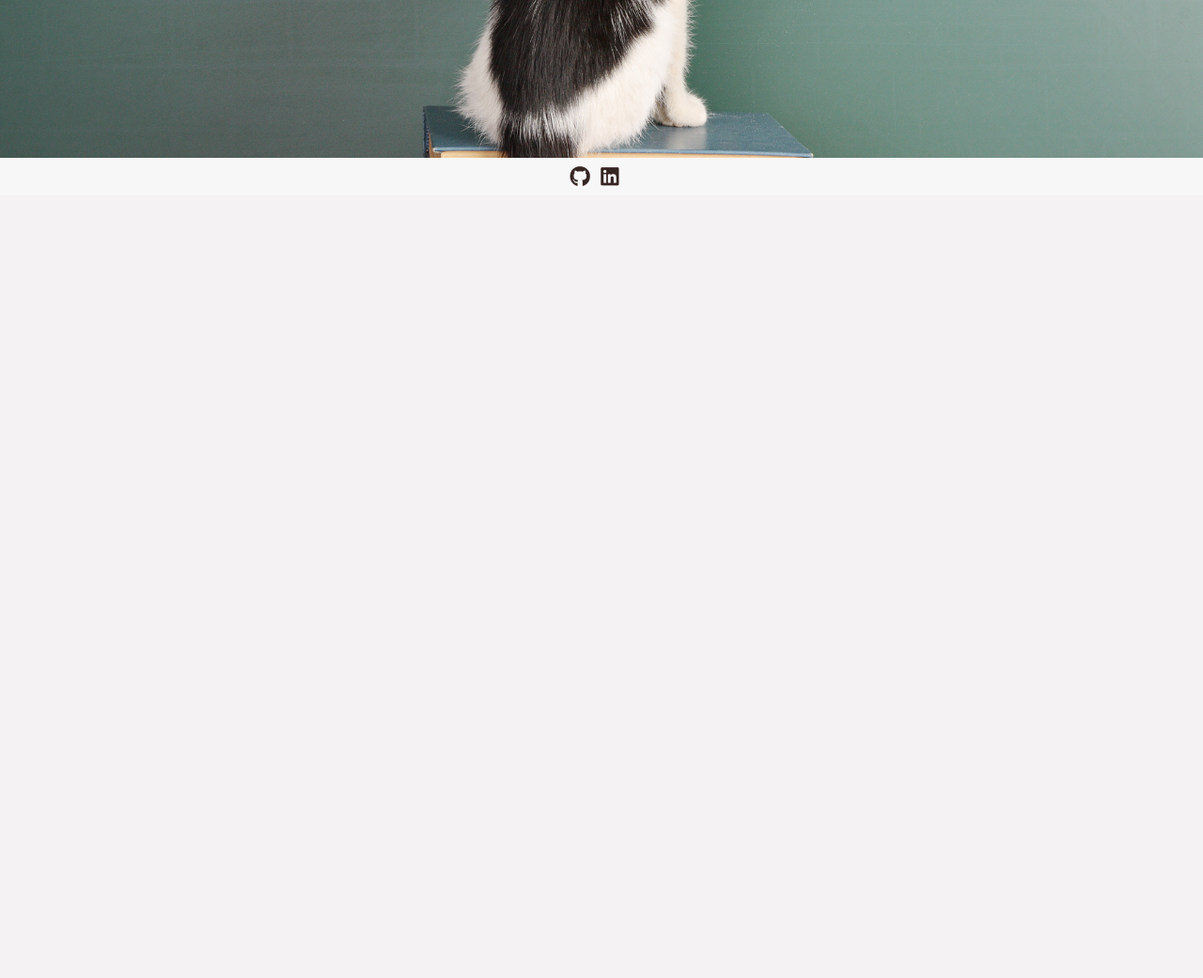
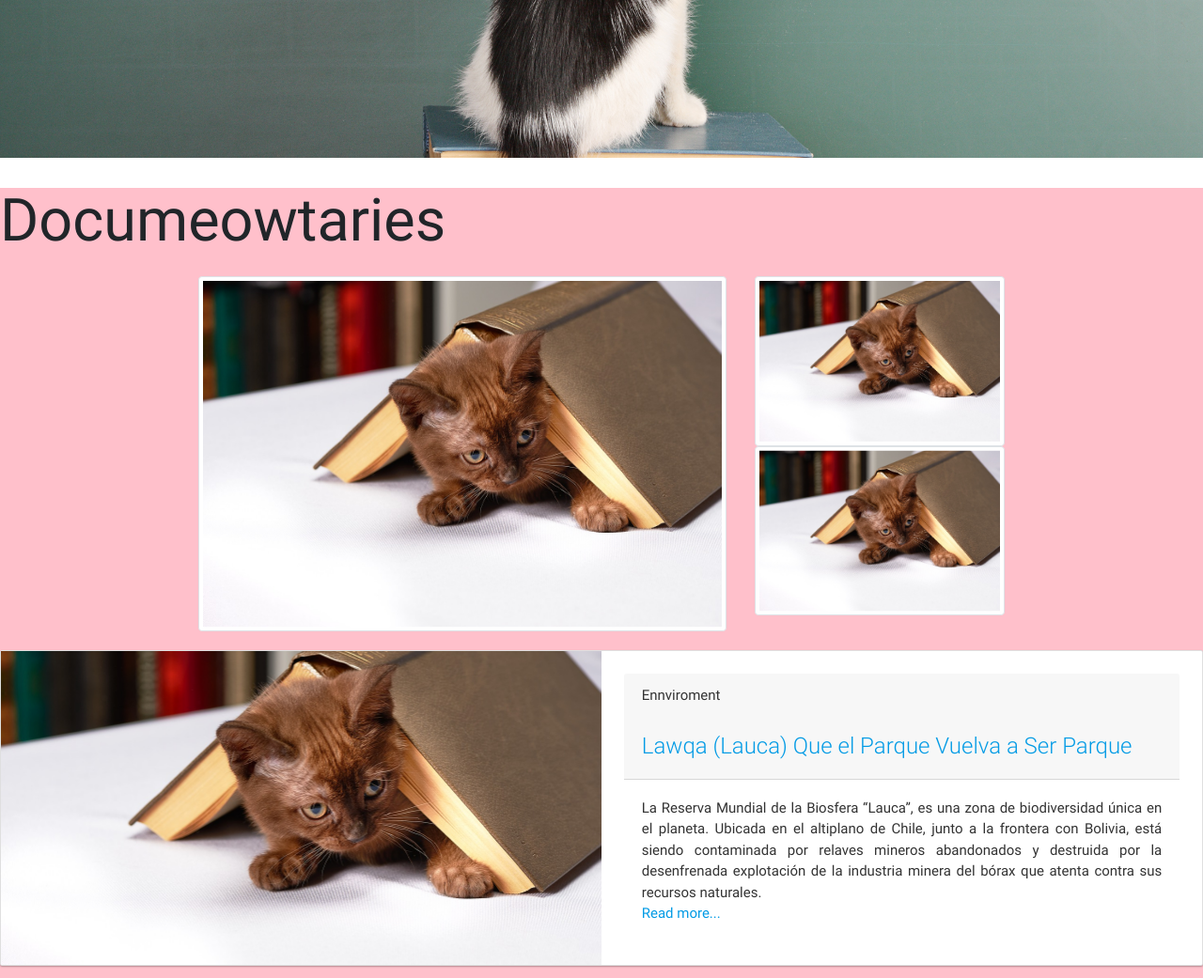
Before and after one commit to elisamunoz/docu-llamas, a Flask app: page / in a window 1280 px wide. Shown: the part 592-1633 px from the top of the page at 94% size. Before the commit the page ends 790 px from the top, so only its background shows below. Run offline with Flask 2, Linux system fonts and the light colour scheme; some libraries are stand-ins or nearby versions.

Commit message:
documentaries card added

```diff
--- a/static/css/style.css
+++ b/static/css/style.css
@@ -16,6 +16,10 @@ html {
   background-position: center;
   position: relative;
   background-attachment: fixed;
+}
+
+.section-style{
+  width: 80%;
 }
 
 /* Header */
@@ -72,6 +76,46 @@ html {
     font-size: 6em;
   }
 
+  article {
+    margin-top: 1.5em;
+  }
+
+  .card {
+    display: -webkit-flex;
+    display: -ms-flexbox;
+    display: flex;
+    position: relative;
+    flex-direction: row;
+    color: #333;
+    box-shadow: 0 1px 2px rgba(0, 0, 0, 0.3);
+  }
+
+  .card-image {
+    display: block;
+    -webkit-flex: 1 0 50%;
+    -ms-flex: 1 0 50%;
+    flex: 1 0 50%;
+    min-height: 240px;
+    background-position: center;
+    background-size: cover;
+    background-color: #ccc;
+    background-image: url("../images/testimg.jpg");
+  }
+
+
+
+  /* .img-thumbnail {
+    width: 100%;
+    height: auto;
+    margin: auto;
+    display: block;
+    padding: 10px;
+   } */
+
+.documentaries-container{
+background-color: pink;
+}
+
   /* Footer */
 
 footer {
--- a/templates/home.html
+++ b/templates/home.html
@@ -16,4 +16,67 @@
 
 <!-- /Home -->
 
+<!-- Documentaries -->
+<section class="documentaries">
+    <div class="documentaries-container">
+        <h1 class="title">Documeowtaries</h1>
+        <div class="container">
+            <div class="row">
+                <div class="col-12 col-lg-8">
+                    <img class="img-thumbnail" src="../static/images/testimg.jpg" alt="test image">
+                </div>
+                <div class="col-12 col-lg-4">
+                    <img class="img-thumbnail" src="../static/images/testimg.jpg" alt="test image">
+                    <img class="img-thumbnail" src="../static/images/testimg.jpg" alt="test image">
+                </div>
+            </div>
+        </div>
+        <div class="card-column">
+            <article class="card">
+              <a href="#" class="card-image"></a>
+                <section class="card-content">
+                  <header class="card-header">
+                    <p class="card-subtitle">
+                      Ennviroment
+                    </p>
+                    <h2 class="card-title">
+                      <a href="https://www.youtube.com/watch?v=3ccsY1cCObw">Lawqa (Lauca) Que el Parque Vuelva a Ser Parque</a>
+                  </h2>
+                  </header>
+                  <section class="card-body">
+                    <p>La Reserva Mundial de la Biosfera “Lauca”, es una zona de biodiversidad única en el planeta. Ubicada en el altiplano de Chile, junto a la frontera con Bolivia, está siendo contaminada por relaves mineros abandonados y destruida por la desenfrenada explotación de la industria minera del bórax que atenta contra sus recursos naturales.
+                    </p>
+                    <div class="post-footer">
+                      <p class="read-more"><a href="https://www.aventr.com/blog">Read more...</a></p>
+                    </div>
+                  </section>
+                </section>
+            </article>
+
+             <article class="card">
+              <a href="#" class="card-image" style=" background-image: url(https://static.pexels.com/photos/7075/people-office-group-team-medium.jpg);"></a>
+                <section class="card-content">
+                  <header class="card-header">
+                    <p class="card-subtitle">
+                      Engagement
+                    </p>
+                    <h2 class="card-title">
+                      <a href="#">5 Ways To Better Engage Your Employees</a>
+                  </h2>
+                  </header>
+                  <section class="card-body">
+                    <p>Aside from Rihanna’s recent hit, Work is generally not a term associated with wide-eyed enthusiasm or smiles. Considering we spend approximately 33% of our lives at work, this is a huge opportunity miss.
+                    </p>
+                    <div class="post-footer">
+                      <p class="read-more"><a href="#">Read more...</a></p>
+                    </div>
+                  </section>
+                </section>
+            </article>
+          </div>
+
+          <a id="footer" href="https://thelittlechange.com">Visit my blog</a>
+    </div>
+</section>
+
 {% endblock %}
```
Also changed, not shown: static/images/testimg.jpg (added).
